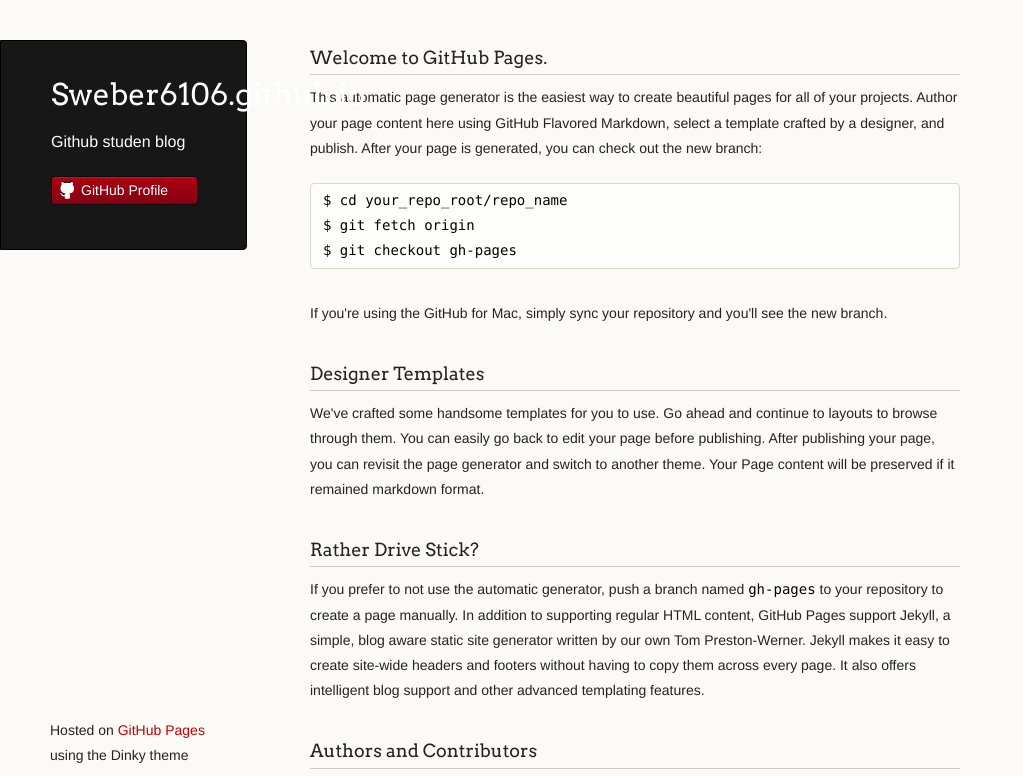
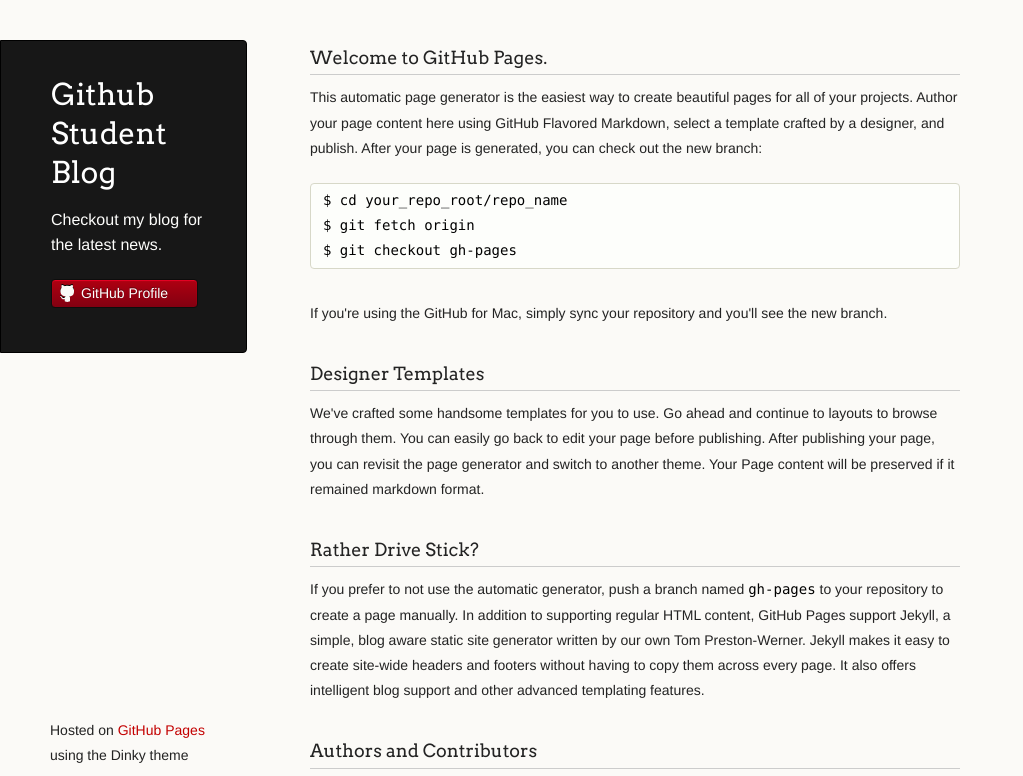
Before and after one commit to sweber6106/sweber6106.github.io, a plain HTML site: page index.html in a window 1280 px wide. Shown: the top 776 px of the page, without its empty margins (0-1023 px from the left). Drawn offline with Linux system fonts and the light colour scheme.

Commit message:
blog header not welcoming

```diff
--- a/index.html
+++ b/index.html
@@ -16,8 +16,8 @@
   <body>
     <div class="wrapper">
       <header>
-        <h1 class="header">Sweber6106.github.io</h1>
-        <p class="header">Github studen blog</p>
+        <h1 class="header">Github Student Blog</h1>
+        <p class="header">Checkout my blog for the latest news.</p>
 
 
 
```
